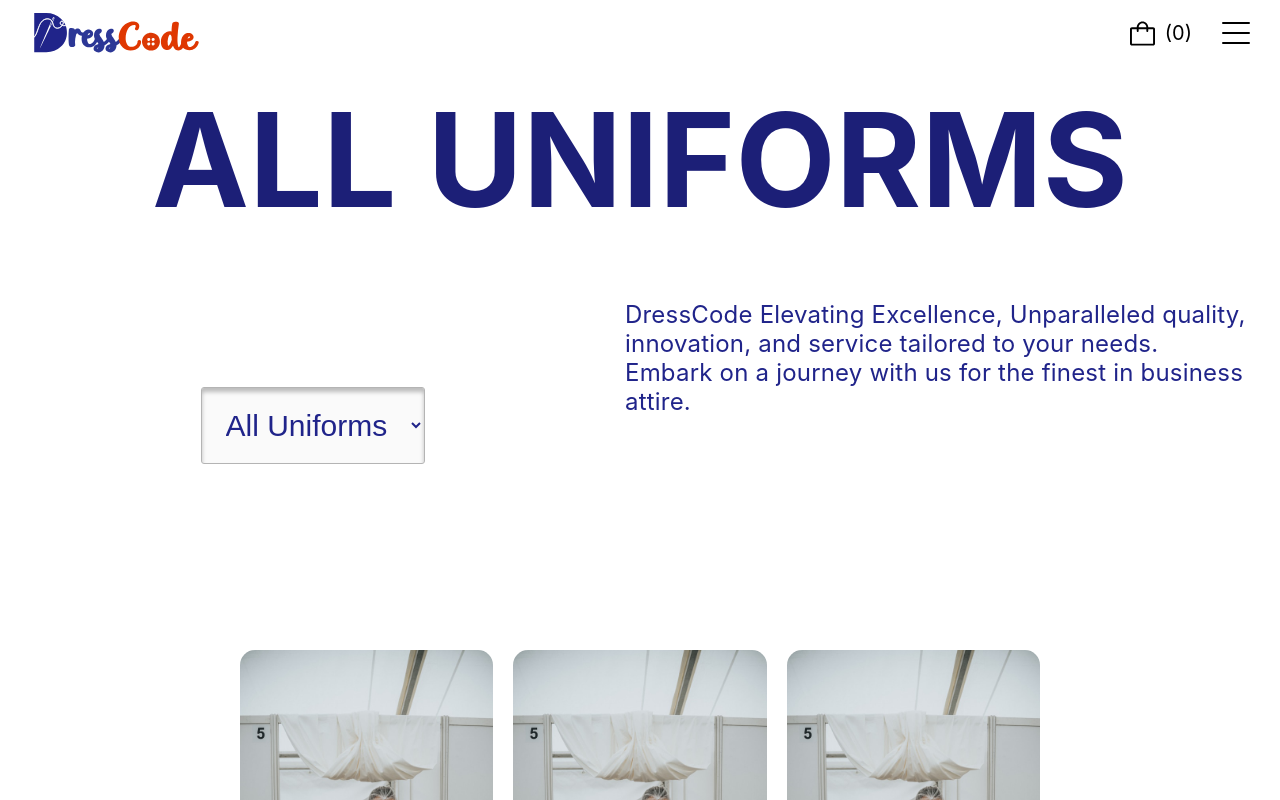
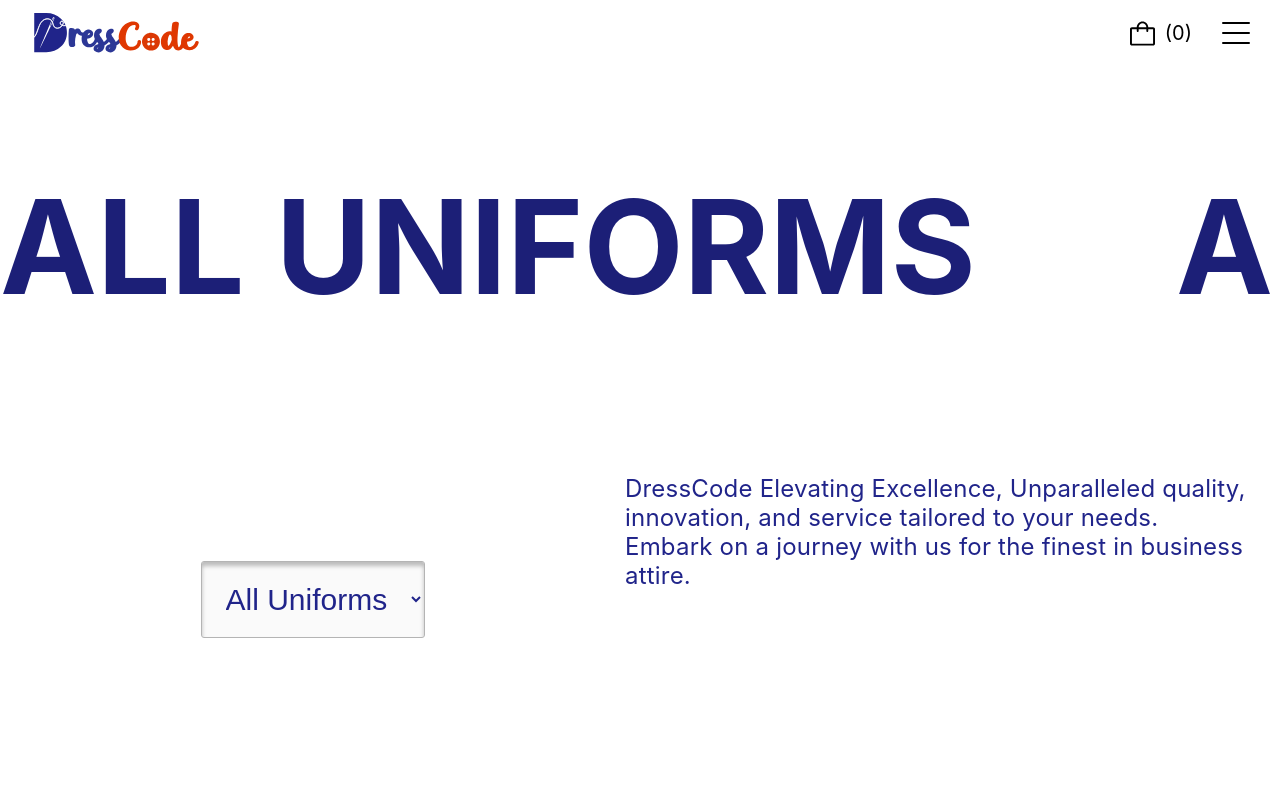
Before and after one commit to Lexodd-Hypernova/dresscode-ecom-, a React (Vite) app: page / in a window 1280 px wide. Shown: the top 800 px of the page. Built offline with nearby package versions, Linux system fonts and the light colour scheme.

Commit message:
Add horizontal scroll in HeadSection

```diff
--- a/src/components/HeadSection.jsx
+++ b/src/components/HeadSection.jsx
@@ -30,10 +30,21 @@ const HeadSection = () => {
         }
     }
 
+     // Function to generate repeated category elements
+  const generateRepeatedCategories = () => {
+    const numRepetitions = 10; // Number of repetitions for infinite effect
+    const categories = Array.from({ length: numRepetitions }, (_, index) => (
+      <h1 key={index} className="category-item">
+        {selectedCategory}
+      </h1>
+    ));
+    return categories;
+  };
+
   return (
     <div className="head-sec">
-        <div className="heading">
-            <h1>{selectedCategory}</h1>
+        <div className="heading-container">
+        {generateRepeatedCategories()}
         </div>
         <div className="head-body">
             <div className="category-btn">
--- a/src/index.css
+++ b/src/index.css
@@ -224,19 +224,35 @@ body {
   flex-direction: column;
 }
 
-.heading {
-  display: flex;
-  justify-content: center;
-}
-
-.heading h1 {
+.heading-container h1 {
   color: #1c1f77;
   font-size: 130px;
   font-weight: 700;
   line-height: 180px;
   letter-spacing: 0.2px;
   text-transform: uppercase;
-  margin: 0;
+  white-space: nowrap;
+}
+
+.heading-container {
+  display: flex;
+  overflow-x: auto; /* Enable horizontal scrolling */
+  scroll-snap-type: x mandatory;
+  scrollbar-width: none; /* Firefox */
+  -ms-overflow-style: none; /* Internet Explorer 10+ */
+}
+
+.heading-container::-webkit-scrollbar {
+  display: none; /* WebKit browsers */
+}
+
+.category-item {
+  margin-right: 200px; /* Gap between each repetition */
+  white-space: nowrap; /* Prevent line breaks */
+}
+
+.category-item:last-child {
+  margin-right: 0; /* Remove margin for the last element */
 }
 
 .head-body {
```
